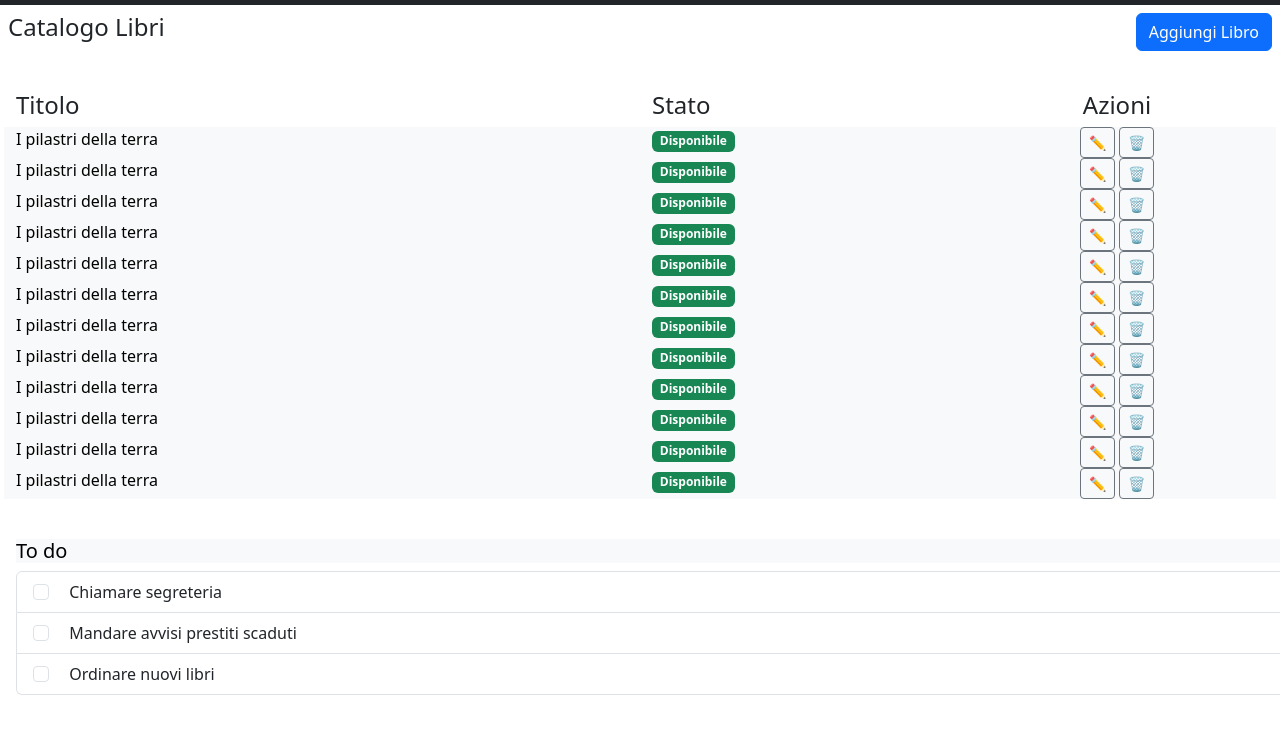
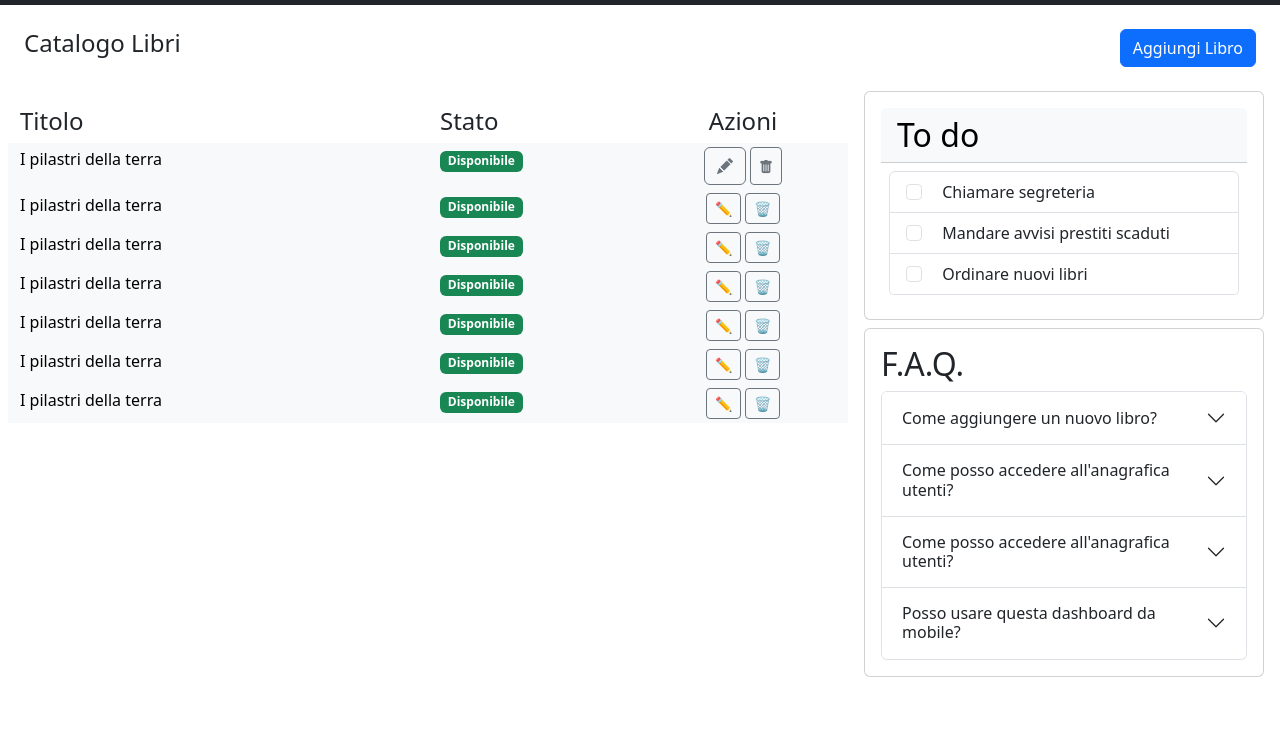
Before and after one commit to gabriele-fontana/html-css-bootstrap-dashboard, a plain HTML site: page index.html in a window 1280 px wide. Shown: the part 53-786 px from the top of the page. Drawn offline with nearby package versions, Linux system fonts and the light colour scheme.

Commit message:
add f.a.q. card

```diff
--- a/index.html
+++ b/index.html
@@ -14,7 +14,6 @@
     <script src="https://cdn.jsdelivr.net/npm/bootstrap@5.3.8/dist/js/bootstrap.bundle.min.js"
         integrity="sha384-FKyoEForCGlyvwx9Hj09JcYn3nv7wiPVlz7YYwJrWVcXK/BmnVDxM+D2scQbITxI"
         crossorigin="anonymous"></script>
-    <div class="conteiner">
     <!-- Navbar -->
     <nav class="navbar navbar-dark bg-dark">
         <div class="container-fluid">
@@ -28,15 +27,17 @@
             </button>
         </div>
     </nav>
+    <div class="conteiner p-3">
 
         <!-- section's title and button -->
         <div class="d-flex justify-content-between mb-3 p-2">
             <h1 class="fs-4">Catalogo Libri</h1>
             <button class="btn btn-primary">Aggiungi Libro</button>
         </div>
-    </div>
+        <div class="row">
+
             <!-- add column's titles -->
-    <div class="table-container p-3">
+            <div class="table-container p-3 col-lg-8">
                 <div class="row">
                     <div class="col-6">
                         <h4>Titolo</h4>
@@ -51,7 +52,15 @@
                 <!-- add table rows -->
 
 
-        <div class="row text-bg-light">
+                <div class="row text-bg-light py-1">
+                    <div class="col-6">I pilastri della terra</div>
+                    <div class="col-3"><span class="badge bg-success">Disponibile</span></div>
+                    <div class="col-3 justify-content-center d-flex gap-1">
+                        <button type="button" class="btn btn-outline-secondary"><i class="bi bi-pencil-fill"></i></button>
+                        <button type="button" class="btn btn-outline-secondary btn-sm"><i class="bi bi-trash-fill"></i></button>
+                    </div>
+                </div>
+                <div class="row text-bg-light py-1">
                     <div class="col-6">I pilastri della terra</div>
                     <div class="col-3"><span class="badge bg-success">Disponibile</span></div>
                     <div class="col-3 justify-content-center d-flex gap-1">
@@ -59,7 +68,7 @@
                         <button type="button" class="btn btn-outline-secondary btn-sm">🗑️</button>
                     </div>
                 </div>
-        <div class="row text-bg-light">
+                <div class="row text-bg-light py-1">
                     <div class="col-6">I pilastri della terra</div>
                     <div class="col-3"><span class="badge bg-success">Disponibile</span></div>
                     <div class="col-3 justify-content-center d-flex gap-1">
@@ -67,7 +76,7 @@
                         <button type="button" class="btn btn-outline-secondary btn-sm">🗑️</button>
                     </div>
                 </div>
-        <div class="row text-bg-light">
+                <div class="row text-bg-light py-1">
                     <div class="col-6">I pilastri della terra</div>
                     <div class="col-3"><span class="badge bg-success">Disponibile</span></div>
                     <div class="col-3 justify-content-center d-flex gap-1">
@@ -75,7 +84,7 @@
                         <button type="button" class="btn btn-outline-secondary btn-sm">🗑️</button>
                     </div>
                 </div>
-        <div class="row text-bg-light">
+                <div class="row text-bg-light py-1">
                     <div class="col-6">I pilastri della terra</div>
                     <div class="col-3"><span class="badge bg-success">Disponibile</span></div>
                     <div class="col-3 justify-content-center d-flex gap-1">
@@ -83,7 +92,7 @@
                         <button type="button" class="btn btn-outline-secondary btn-sm">🗑️</button>
                     </div>
                 </div>
-        <div class="row text-bg-light">
+                <div class="row text-bg-light py-1">
                     <div class="col-6">I pilastri della terra</div>
                     <div class="col-3"><span class="badge bg-success">Disponibile</span></div>
                     <div class="col-3 justify-content-center d-flex gap-1">
@@ -91,55 +100,7 @@
                         <button type="button" class="btn btn-outline-secondary btn-sm">🗑️</button>
                     </div>
                 </div>
-        <div class="row text-bg-light">
-            <div class="col-6">I pilastri della terra</div>
-            <div class="col-3"><span class="badge bg-success">Disponibile</span></div>
-            <div class="col-3 justify-content-center d-flex gap-1">
-                <button type="button" class="btn btn-outline-secondary btn-sm">✏️</button>
-                <button type="button" class="btn btn-outline-secondary btn-sm">🗑️</button>
-            </div>
-        </div>
-        <div class="row text-bg-light">
-            <div class="col-6">I pilastri della terra</div>
-            <div class="col-3"><span class="badge bg-success">Disponibile</span></div>
-            <div class="col-3 justify-content-center d-flex gap-1">
-                <button type="button" class="btn btn-outline-secondary btn-sm">✏️</button>
-                <button type="button" class="btn btn-outline-secondary btn-sm">🗑️</button>
-            </div>
-        </div>
-        <div class="row text-bg-light">
-            <div class="col-6">I pilastri della terra</div>
-            <div class="col-3"><span class="badge bg-success">Disponibile</span></div>
-            <div class="col-3 justify-content-center d-flex gap-1">
-                <button type="button" class="btn btn-outline-secondary btn-sm">✏️</button>
-                <button type="button" class="btn btn-outline-secondary btn-sm">🗑️</button>
-            </div>
-        </div>
-        <div class="row text-bg-light">
-            <div class="col-6">I pilastri della terra</div>
-            <div class="col-3"><span class="badge bg-success">Disponibile</span></div>
-            <div class="col-3 justify-content-center d-flex gap-1">
-                <button type="button" class="btn btn-outline-secondary btn-sm">✏️</button>
-                <button type="button" class="btn btn-outline-secondary btn-sm">🗑️</button>
-            </div>
-        </div>
-        <div class="row text-bg-light">
-            <div class="col-6">I pilastri della terra</div>
-            <div class="col-3"><span class="badge bg-success">Disponibile</span></div>
-            <div class="col-3 justify-content-center d-flex gap-1">
-                <button type="button" class="btn btn-outline-secondary btn-sm">✏️</button>
-                <button type="button" class="btn btn-outline-secondary btn-sm">🗑️</button>
-            </div>
-        </div>
-        <div class="row text-bg-light">
-            <div class="col-6">I pilastri della terra</div>
-            <div class="col-3"><span class="badge bg-success">Disponibile</span></div>
-            <div class="col-3 justify-content-center d-flex gap-1">
-                <button type="button" class="btn btn-outline-secondary btn-sm">✏️</button>
-                <button type="button" class="btn btn-outline-secondary btn-sm">🗑️</button>
-            </div>
-        </div>
-        <div class="row text-bg-light">
+                <div class="row text-bg-light py-1">
                     <div class="col-6">I pilastri della terra</div>
                     <div class="col-3"><span class="badge bg-success">Disponibile</span></div>
                     <div class="col-3 justify-content-center d-flex gap-1">
@@ -148,14 +109,17 @@
                     </div>
                 </div>
 
+
             </div>
             <!-- add to do container -->
-    <div class="to-do-container col-12 m-3">
-        <h2 class="fs-5 mt-4 text-bg-light">To do
+            <div class="col-12 p3 col-lg-4">
+
+                <div class="to-do-container p-3 card ">
+                    <h2 class="text-bg-light card-header">To do
 
                     </h2>
 
-        <ul class="list-group">
+                    <ul class="list-group m-2">
 
                         <li class="list-group-item">
                             <input class="form-check-input me-3" type="checkbox" id="todo1">
@@ -171,6 +135,76 @@
                         </li>
                     </ul>
                 </div>
+
+
+            <!-- add F.A.Q. container -->
+
+                <div class="card p-3 mt-2">
+
+                    <h2 class="card-title">F.A.Q.</h2>
+                    <div class="accordion" id="faqAccordion">
+                        <div class="accordion-item">
+                            <h3 class="accordion-header" id="headingOne">
+                                <button class="accordion-button collapsed" type="button" data-bs-toggle="collapse"
+                                    data-bs-target="#collapseOne" aria-expanded="false" aria-controls="collapseOne">
+                                    Come aggiungere un nuovo libro?
+                                </button>
+                            </h3>
+                            <div id="collapseOne" class="accordion-collapse collapse" aria-labelledby="headingOne"
+                                data-bs-parent="#faqAccordion">
+                                <div class="accordion-body">
+                                    <!-- Contenuto FAQ -->
+                                </div>
+                            </div>
+                        </div>
+                        <div class="accordion-item">
+                            <h3 class="accordion-header" id="headingTwo">
+                                <button class="accordion-button collapsed" type="button" data-bs-toggle="collapse"
+                                    data-bs-target="#collapseTwo" aria-expanded="false" aria-controls="collapseTwo">
+                                    Come posso accedere all'anagrafica utenti?
+                                </button>
+                            </h3>
+                            <div id="collapseTwo" class="accordion-collapse collapse" aria-labelledby="headingTwo"
+                                data-bs-parent="#faqAccordion">
+                                <div class="accordion-body">
+                                    <!-- Contenuto FAQ -->
+                                </div>
+                            </div>
+                        </div>
+                        <div class="accordion-item">
+                            <h3 class="accordion-header" id="headingTwo">
+                                <button class="accordion-button collapsed" type="button" data-bs-toggle="collapse"
+                                    data-bs-target="#collapseTwo" aria-expanded="false" aria-controls="collapseTwo">
+                                    Come posso accedere all'anagrafica utenti?
+                                </button>
+                            </h3>
+                            <div id="collapseTwo" class="accordion-collapse collapse" aria-labelledby="headingTwo"
+                                data-bs-parent="#faqAccordion">
+                                <div class="accordion-body">
+                                    <!-- Contenuto FAQ -->
+                                </div>
+                            </div>
+                        </div>
+                        <div class="accordion-item">
+                            <h3 class="accordion-header" id="headingThree">
+                                <button class="accordion-button collapsed" type="button" data-bs-toggle="collapse"
+                                    data-bs-target="#collapseThree" aria-expanded="false" aria-controls="collapseThree">
+                                    Posso usare questa dashboard da mobile?
+                                </button>
+                            </h3>
+                            <div id="collapseThree" class="accordion-collapse collapse" aria-labelledby="headingThree"
+                                data-bs-parent="#faqAccordion">
+                                <div class="accordion-body">
+                                    <!-- Contenuto FAQ -->
+                                </div>
+                            </div>
+                        </div>
+                    </div>
+                </div>
+
+            </div>
+        </div>
+        </div>
 </body>
 
 </html>
```
Lines whose indentation alone changed are shown as unchanged.
